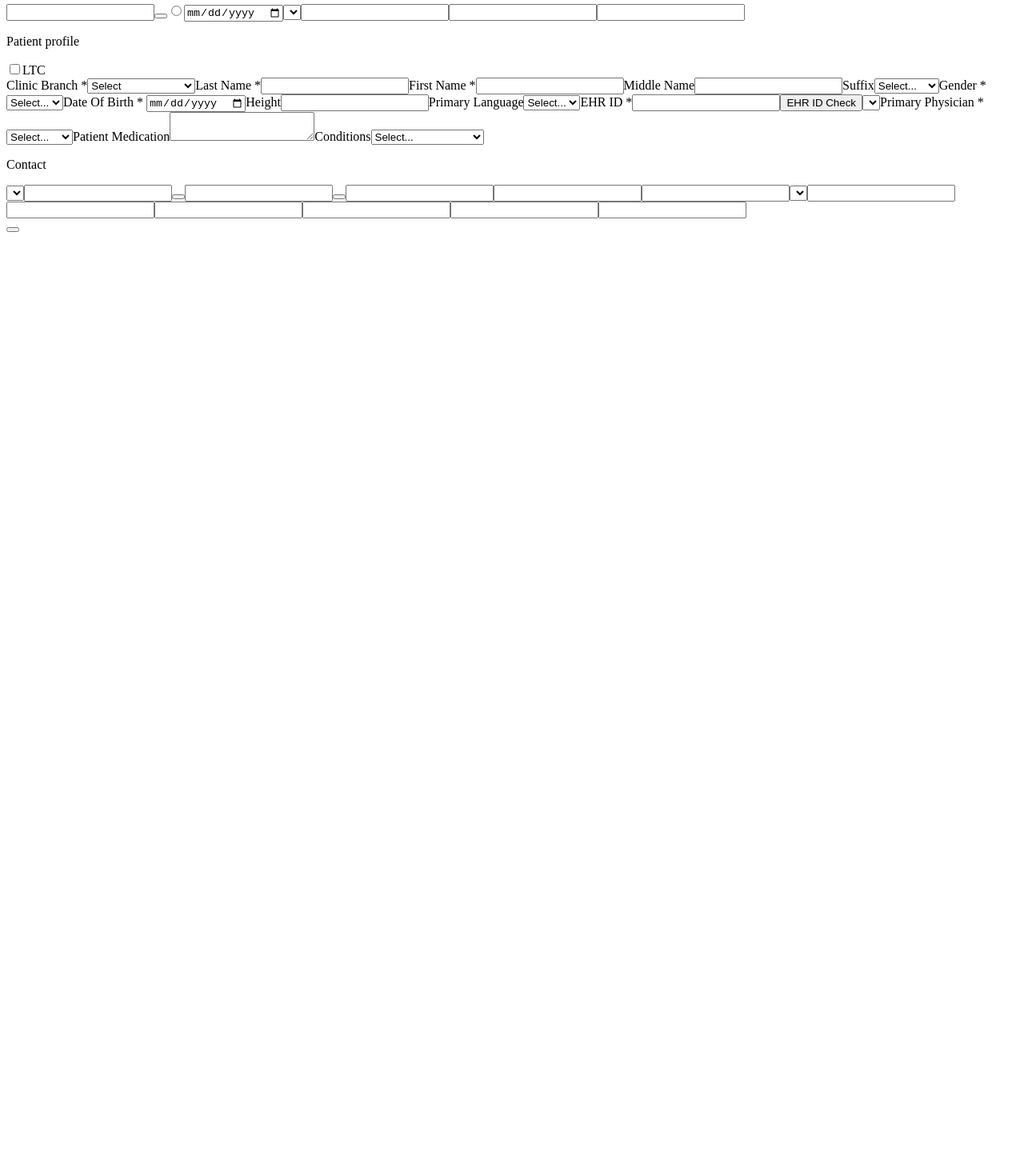
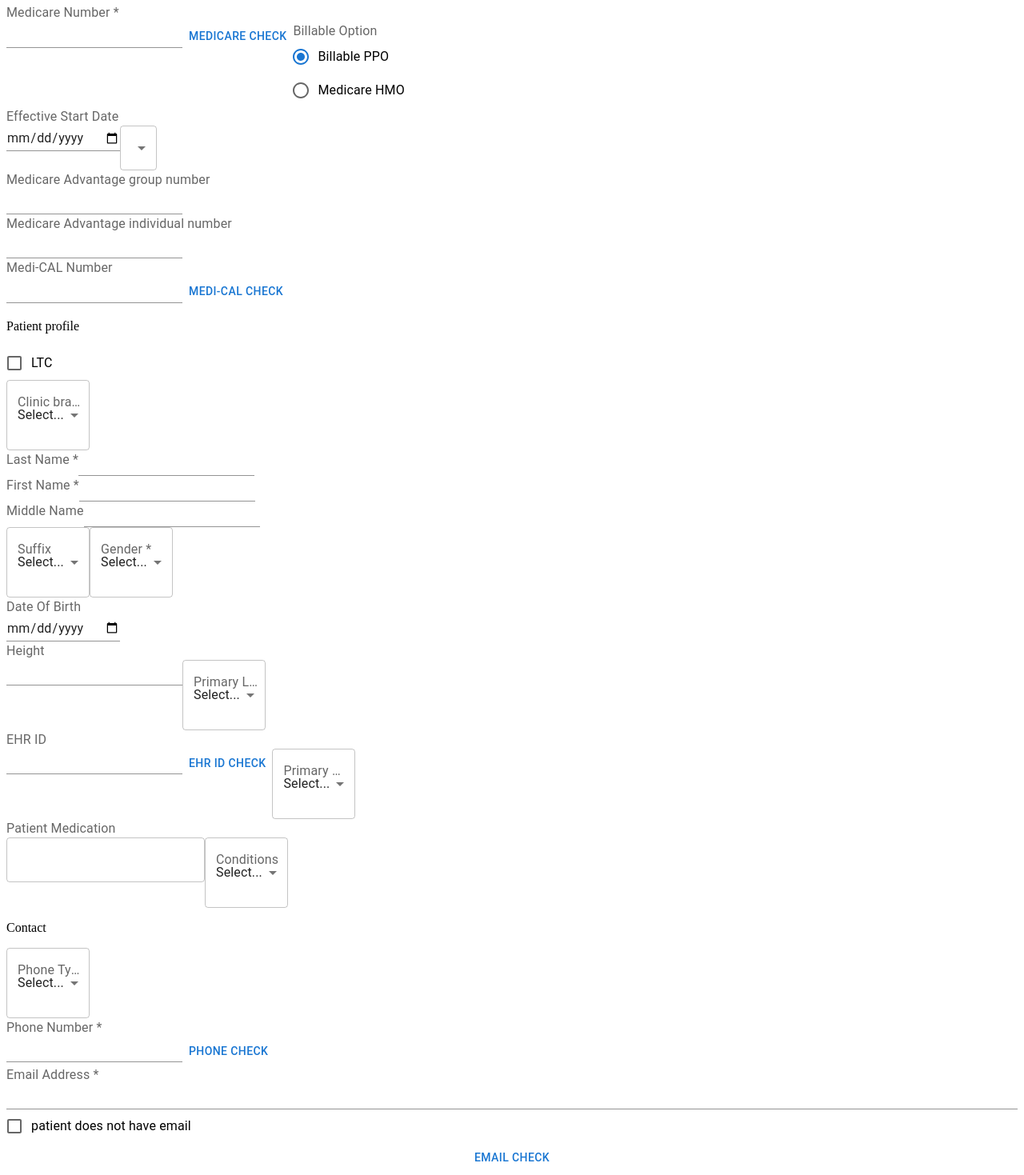
Before and after one commit to jiji-hoon96/hookForm-ex, a React (Vite) app: page /patientCreate-HJ in a window 1280 px wide. Shown: the part 80-1549 px from the top of the page at 80% size. Before the commit the page ends 800 px from the top, so only its background shows below. Built offline with nearby package versions, Linux system fonts and the light colour scheme.

Commit message:
patient ui - mui로 변경

```diff
--- a/src/test2/HJ/test2.tsx
+++ b/src/test2/HJ/test2.tsx
@@ -1,162 +1,465 @@
+import { useState } from "react";
+
+import Input from "@mui/material/Input";
+import InputLabel from "@mui/material/InputLabel";
+import TextField from "@mui/material/TextField";
+import OutlinedInput from "@mui/material/OutlinedInput";
+import MenuItem from "@mui/material/MenuItem";
+import FormControl from "@mui/material/FormControl";
+import Select, { SelectChangeEvent } from "@mui/material/Select";
+import FormGroup from "@mui/material/FormGroup";
+import FormControlLabel from "@mui/material/FormControlLabel";
+import Checkbox from "@mui/material/Checkbox";
+import Button from "@mui/material/Button";
+import Radio from "@mui/material/Radio";
+import RadioGroup from "@mui/material/RadioGroup";
+import FormLabel from "@mui/material/FormLabel";
+
 function Test2HJ() {
+  const [BillableValue, setBillableValue] = useState<string>("Billable PPO");
+  const [medicareAdvantage, setMedicareAdvantage] = useState<string>("");
+  const [clinicBranch, setClinicBranch] = useState<string>("");
+  const [suffix, setSuffix] = useState<string>("");
+  const [gender, setGender] = useState<string>("");
+  const [language, setLanguage] = useState<string>("");
+  const [physician, setPhysician] = useState<string>("");
+  const [conditions, setConditions] = useState<string>("");
+  const [phoneType, setPhoneType] = useState<string>("");
+  const [relationship, setRelationship] = useState<string>("");
+
+  const medicareAdvantageOption = ["Clover", "HealthNet", "Unicare"];
+
+  const clinicBranchOption = [
+    "HicareNet",
+    "hicarenetBrance",
+    "Text Hicare Branch",
+  ];
+
+  const suffixOption = [
+    "JR Junior",
+    "SR Junior",
+    "first",
+    "second",
+    "third",
+    "fourth",
+    "fifth",
+    "sixth",
+    "seventh",
+  ];
+
+  const genderOption = ["Male", "Female", "X"];
+
+  const languageOption = ["English", "Spanish", "Korean"];
+
+  const physicianOption = ["Testu, Ser", "Abx, Aaa", "Teee, St", "Hhh, H"];
+
+  const conditionsOption = ["Alzheimer", "Bariatrics", "Cancer", "Dementia"];
+
+  const phoneTypeOption = ["Home", "Mobile", "Work", "Other"];
+  const relationshipOption = [
+    "Spouse",
+    "Family Member",
+    "Other Relative",
+    "Other relationship",
+  ];
+
+  const handleChangeMedicareOption = (
+    event: SelectChangeEvent<typeof medicareAdvantage>
+  ) => {
+    const {
+      target: { value },
+    } = event;
+    setMedicareAdvantage(value);
+  };
+
+  const handleChangeBill = (event: React.ChangeEvent<HTMLInputElement>) => {
+    setBillableValue(event.target.value);
+  };
+
+  const handleChangeClinicBranch = (
+    event: React.ChangeEvent<HTMLInputElement>
+  ) => {
+    const {
+      target: { value },
+    } = event;
+    setClinicBranch(value);
+  };
+
+  const handleChangeSuffix = (event: React.ChangeEvent<HTMLInputElement>) => {
+    const {
+      target: { value },
+    } = event;
+    setSuffix(value);
+  };
+
+  const handleChangeGender = (event: React.ChangeEvent<HTMLInputElement>) => {
+    const {
+      target: { value },
+    } = event;
+    setGender(value);
+  };
+
+  const handleChangeLanguage = (event: React.ChangeEvent<HTMLInputElement>) => {
+    const {
+      target: { value },
+    } = event;
+    setLanguage(value);
+  };
+
+  const handleChangePhysician = (
+    event: React.ChangeEvent<HTMLInputElement>
+  ) => {
+    const {
+      target: { value },
+    } = event;
+    setPhysician(value);
+  };
+
+  const handleChangeConditions = (
+    event: React.ChangeEvent<HTMLInputElement>
+  ) => {
+    const {
+      target: { value },
+    } = event;
+    setConditions(value);
+  };
+
+  const handleChangePhoneType = (
+    event: React.ChangeEvent<HTMLInputElement>
+  ) => {
+    const {
+      target: { value },
+    } = event;
+    setPhoneType(value);
+  };
+
+  const handleChangeRelationship = (
+    event: React.ChangeEvent<HTMLInputElement>
+  ) => {
+    const {
+      target: { value },
+    } = event;
+    setRelationship(value);
+  };
+
   return (
     <>
       <section>
         <p>Insurance</p>
         <p>* required field</p>
         <div>
-          <input type="text" />
-          <button></button>
-          <input type="radio" />
-          <input type="date" />
-          <select></select>
-          <input type="text"></input>
-          <input type="text"></input>
-          <input type="text"></input>
+          <InputLabel htmlFor="medicareNumber">Medicare Number *</InputLabel>
+          <Input id="medicareNumber" type="text" />
+          <Button>Medicare Check</Button>
+
+          <FormControl>
+            <FormLabel>Billable Option</FormLabel>
+            <RadioGroup value={BillableValue} onChange={handleChangeBill}>
+              <FormControlLabel
+                value="Billable PPO"
+                control={<Radio />}
+                label="Billable PPO"
+                // {...register("billableOption")}
+              />
+              <FormControlLabel
+                value="Medicare HMO"
+                control={<Radio />}
+                label="Medicare HMO"
+                // {...register("billableOption")}
+              />
+            </RadioGroup>
+          </FormControl>
+
+          <InputLabel htmlFor="startDate">Effective Start Date</InputLabel>
+          <Input id="startDate" type="date" />
+
+          <FormControl>
+            <Select
+              value={medicareAdvantage}
+              // {...register("medicareAdvantage")}
+              onChange={handleChangeMedicareOption}
+              input={<OutlinedInput />}
+            >
+              {medicareAdvantageOption.map((option) => (
+                <MenuItem key={option} value={option}>
+                  {option}
+                </MenuItem>
+              ))}
+            </Select>
+          </FormControl>
+          <InputLabel htmlFor="medicareAdvantageGroupNumber">
+            Medicare Advantage group number
+          </InputLabel>
+          <Input id="medicareAdvantageGroupNumber" type="text" />
+
+          <InputLabel htmlFor="medicareAdvantageIndividualNumber">
+            Medicare Advantage individual number
+          </InputLabel>
+          <Input id="medicareAdvantageIndividualNumber" type="text" />
+
+          <InputLabel htmlFor="medicalNumber">Medi-CAL Number</InputLabel>
+          <Input id="medicalNumber" type="text" />
+          <Button>Medi-CAL Check</Button>
         </div>
       </section>
+
       <section>
-        <p>Patient profile</p>
-        <label htmlFor="checkLTC">
-          <input type="checkbox" id="checkLTC" />
-          LTC
-        </label>
+        <p>Patient profile</p>{" "}
+        <FormGroup>
+          <FormControlLabel control={<Checkbox />} label="LTC" />
+        </FormGroup>
+        <FormControl>
+          <InputLabel htmlFor="clinicBranch">Clinic branch</InputLabel>
+          <Select
+            labelId="clinicBranch"
+            value={clinicBranch}
+            // {...register("medicareAdvantage")}
+            onChange={handleChangeClinicBranch}
+            // input={<OutlinedInput label="Clinic branch" />}
+            displayEmpty
+            renderValue={
+              clinicBranch !== "" ? undefined : () => <p>Select...</p>
+            }
+          >
+            <MenuItem value="" disabled style={{ display: "none" }}>
+              <p>placeholder</p>
+            </MenuItem>
+            {clinicBranchOption.map((option) => (
+              <MenuItem key={option} value={option}>
+                {option}
+              </MenuItem>
+            ))}
+          </Select>
+        </FormControl>
         <div>
-          <label htmlFor="clinicBranch">
-            Clinic Branch *
-            <select id="clinicBranch" required defaultValue={""}>
-              <option value="" disabled style={{ display: "none" }}>
-                Select
-              </option>
-              <option value="HicareNet">HicareNet</option>
-              <option value="hicarenetBrance">hicarenetBrance</option>
-              <option value="Text Hicare Branch"> Text Hicare Branch</option>
-            </select>
-          </label>
+          <InputLabel htmlFor="lastName">
+            Last Name *
+            <TextField variant="standard" type="text" id="lastName" />
+          </InputLabel>
+          <InputLabel htmlFor="firstName">
+            First Name *
+            <TextField variant="standard" type="text" id="firstName" />
+          </InputLabel>
+          <InputLabel htmlFor="middleName">
+            Middle Name
+            <TextField variant="standard" type="text" id="middleName" />
+          </InputLabel>
 
-          <label htmlFor="lastName">
-            Last Name *
-            <input type="text" id="lastName" />
-          </label>
-          <label htmlFor="firstName">
-            First Name *
-            <input type="text" id="firstName" />
-          </label>
-          <label htmlFor="middleName">
-            Middle Name
-            <input type="text" id="middleName" />
-          </label>
+          <FormControl>
+            <InputLabel htmlFor="suffix">Suffix</InputLabel>
+            <Select
+              labelId="suffix"
+              value={suffix}
+              // {...register("medicareAdvantage")}
+              onChange={handleChangeSuffix}
+              displayEmpty
+              renderValue={suffix !== "" ? undefined : () => <p>Select...</p>}
+            >
+              <MenuItem value="" disabled style={{ display: "none" }}>
+                <p>placeholder</p>
+              </MenuItem>
+              {suffixOption.map((option) => (
+                <MenuItem key={option} value={option}>
+                  {option}
+                </MenuItem>
+              ))}
+            </Select>
+          </FormControl>
 
-          <label htmlFor="suffix">
-            Suffix
-            <select id="suffix" required defaultValue={""}>
-              <option value="" disabled style={{ display: "none" }}>
-                Select...
-              </option>
-              <option value="R Junior">JR Junior</option>
-              <option value="SR Junior">SR Junior</option>
-              <option value="first"> first</option>
-              <option value="second"> second</option>
-              <option value="third"> third</option>
-              <option value="fourth"> fourth</option>
-              <option value="fifth"> fifth</option>
-              <option value="sixth"> sixth</option>
-              <option value="seventh"> seventh</option>
-            </select>
-          </label>
+          <FormControl>
+            <InputLabel htmlFor="gender">Gender *</InputLabel>
+            <Select
+              labelId="gender"
+              value={gender}
+              // {...register("medicareAdvantage")}
+              onChange={handleChangeGender}
+              // input={<OutlinedInput label="Clinic branch" />}
+              displayEmpty
+              renderValue={gender !== "" ? undefined : () => <p>Select...</p>}
+            >
+              <MenuItem value="" disabled style={{ display: "none" }}>
+                <p>Select...</p>
+              </MenuItem>
+              {genderOption.map((option) => (
+                <MenuItem key={option} value={option}>
+                  {option}
+                </MenuItem>
+              ))}
+            </Select>
+          </FormControl>
 
-          <label htmlFor="gender">
-            Gender *
-            <select id="gender" required defaultValue={""}>
-              <option value="" disabled style={{ display: "none" }}>
-                Select...
-              </option>
-              <option value="male">Male</option>
-              <option value="female">Female</option>
-              <option value="x"> X</option>
-            </select>
-          </label>
+          <InputLabel htmlFor="birth">Date Of Birth</InputLabel>
+          <Input id="birth" type="date"></Input>
 
-          <label htmlFor="birth">
-            Date Of Birth * <input type="date" id="birth" />
-          </label>
-          <label htmlFor="height">
-            Height
-            <input type="number" id="height" />
-          </label>
-          <label htmlFor="language">
-            Primary Language
-            <select id="language" required defaultValue={""}>
-              <option value="" disabled style={{ display: "none" }}>
-                Select...
-              </option>
-              <option value="english">English</option>
-              <option value="spanish">Spanish</option>
-              <option value="korean">Korean</option>
-            </select>
-          </label>
+          <InputLabel htmlFor="height">Height</InputLabel>
+          <Input id="height" type="text"></Input>
 
-          <label htmlFor="ehrId">
-            EHR ID *
-            <input type="text" id="ehrId" />
-          </label>
-          <button> EHR ID Check</button>
+          <FormControl>
+            <InputLabel htmlFor="language">Primary Language</InputLabel>
+            <Select
+              labelId="language"
+              value={language}
+              // {...register("medicareAdvantage")}
+              onChange={handleChangeLanguage}
+              // input={<OutlinedInput label="Language" />}
+              displayEmpty
+              renderValue={language !== "" ? undefined : () => <p>Select...</p>}
+            >
+              <MenuItem value="" disabled style={{ display: "none" }}>
+                <p>Select...</p>
+              </MenuItem>
+              {languageOption.map((option) => (
+                <MenuItem key={option} value={option}>
+                  {option}
+                </MenuItem>
+              ))}
+            </Select>
+          </FormControl>
 
-          <select></select>
+          <InputLabel htmlFor="ehrId">EHR ID</InputLabel>
+          <Input id="ehrId" type="text"></Input>
+          <Button>EHR ID Check</Button>
 
-          <label htmlFor="physician">
-            Primary Physician *
-            <select id="physician" required defaultValue={""}>
-              <option value="" disabled style={{ display: "none" }}>
-                Select...
-              </option>
-              <option value="testu">Testu, Ser</option>
-              <option value="abx">Abx, Aaa</option>
-              <option value="teee"> Teee, St</option>
-              <option value="hhh"> Hhh, H</option>
-            </select>
-          </label>
+          <FormControl>
+            <InputLabel htmlFor="physician">Primary Physician *</InputLabel>
+            <Select
+              labelId="physician"
+              value={physician}
+              // {...register("medicareAdvantage")}
+              onChange={handleChangePhysician}
+              // input={<OutlinedInput label="physician" />}
+              displayEmpty
+              renderValue={
+                physician !== "" ? undefined : () => <p>Select...</p>
+              }
+            >
+              <MenuItem value="" disabled style={{ display: "none" }}>
+                <p>Select...</p>
+              </MenuItem>
+              {physicianOption.map((option) => (
+                <MenuItem key={option} value={option}>
+                  {option}
+                </MenuItem>
+              ))}
+            </Select>
+          </FormControl>
 
-          <label htmlFor="patientMedication">
+          <InputLabel htmlFor="patientMedication">
             Patient Medication
-            <textarea id="patientMedication" />
-          </label>
+          </InputLabel>
+          <TextField id="patientMedication" variant="outlined" />
 
-          <label htmlFor="conditions">
-            Conditions
-            <select id="conditions" required defaultValue={""}>
-              <option value="" disabled style={{ display: "none" }}>
-                Select...
-              </option>
-              <option value="alzheimer">Alzheimer's disease</option>
-              <option value="bariatrics">Bariatrics</option>
-              <option value="cancer">Cancer</option>
-              <option value="dementia"> Dementia</option>
-            </select>
-          </label>
+          <FormControl>
+            <InputLabel htmlFor="conditions">Conditions</InputLabel>
+            <Select
+              labelId="conditions"
+              value={conditions}
+              // {...register("medicareAdvantage")}
+              onChange={handleChangeConditions}
+              // input={<OutlinedInput label="physician" />}
+              displayEmpty
+              renderValue={
+                conditions !== "" ? undefined : () => <p>Select...</p>
+              }
+            >
+              <MenuItem value="" disabled style={{ display: "none" }}>
+                <p>Select...</p>
+              </MenuItem>
+              {conditionsOption.map((option) => (
+                <MenuItem key={option} value={option}>
+                  {option}
+                </MenuItem>
+              ))}
+            </Select>
+          </FormControl>
         </div>
       </section>
 
       <section>
         <p>Contact</p>
         <div>
-          <select></select>
-          <input type="number"></input>
-          <button></button>
-          <input type="email"></input>
-          <button></button>
-          <input type="text"></input>
-          <input type="text"></input>
-          <input type="text"></input>
-          <select></select>
-          <input type="number"></input>
-          <input type="text"></input>
-          <input type="text"></input>
-          <input type="text"></input>
-          <input type="text"></input>
-          <input type="text"></input>
+          <FormControl>
+            <InputLabel htmlFor="phoneType">Phone Type *</InputLabel>
+            <Select
+              labelId="phoneType"
+              value={phoneType}
+              // {...register("medicareAdvantage")}
+              onChange={handleChangePhoneType}
+              // input={<OutlinedInput label="phoneType" />}
+              displayEmpty
+              renderValue={
+                phoneType !== "" ? undefined : () => <p>Select...</p>
+              }
+            >
+              <MenuItem value="" disabled style={{ display: "none" }}>
+                <p>Select...</p>
+              </MenuItem>
+              {phoneTypeOption.map((option) => (
+                <MenuItem key={option} value={option}>
+                  {option}
+                </MenuItem>
+              ))}
+            </Select>
+          </FormControl>
+
+          <InputLabel htmlFor="phoneNumber">Phone Number *</InputLabel>
+          <Input id="phoneNumber" type="text"></Input>
+          <Button>Phone Check</Button>
+
+          <FormGroup>
+            <InputLabel htmlFor="email">Email Address *</InputLabel>
+            <Input id="email" type="email"></Input>
+            <FormControlLabel
+              control={<Checkbox />}
+              label="patient does not have email"
+            />
+            <Button>Email Check</Button>
+          </FormGroup>
+
+          <InputLabel htmlFor="emergencyContacts">
+            Emergency Contacts
+          </InputLabel>
+          <Input id="emergencyContacts" placeholder="Name(last)" />
+          <Input id="emergencyContacts" placeholder="Name(first)" />
+          <Input id="emergencyContacts" placeholder="Name(middle)" />
+
+          <FormControl>
+            <Select
+              labelId="relationship"
+              value={relationship}
+              // {...register("relationship")}
+              onChange={handleChangeRelationship}
+              // input={<OutlinedInput label="relationship" />}
+              displayEmpty
+              renderValue={
+                relationship !== "" ? undefined : () => <p>Relationship</p>
+              }
+            >
+              <MenuItem value="" disabled style={{ display: "none" }}>
+                <p>Select...</p>
+              </MenuItem>
+              {relationshipOption.map((option) => (
+                <MenuItem key={option} value={option}>
+                  {option}
+                </MenuItem>
+              ))}
+            </Select>
+          </FormControl>
+
+          <Input id="relationship" placeholder="Contact Number"></Input>
+
+          <InputLabel htmlFor="streetAddress">Street Address</InputLabel>
+          <Input id="streetAddress" />
+          <InputLabel htmlFor="apt">Apt, suite, etc.(optional)</InputLabel>
+          <Input id="apt" />
+          <InputLabel htmlFor="city">City</InputLabel>
+          <Input id="city" />
+          <InputLabel htmlFor="state">State / Province</InputLabel>
+          <Input id="state" />
+          <InputLabel htmlFor="zip">ZIP / Postal</InputLabel>
+          <Input id="zip" />
         </div>
-        <button></button>
+        <Button type="submit">Save</Button>
       </section>
     </>
   );
```
